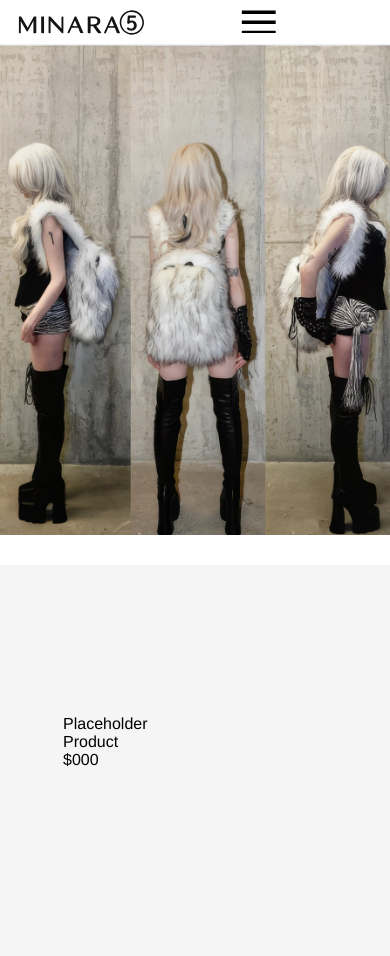
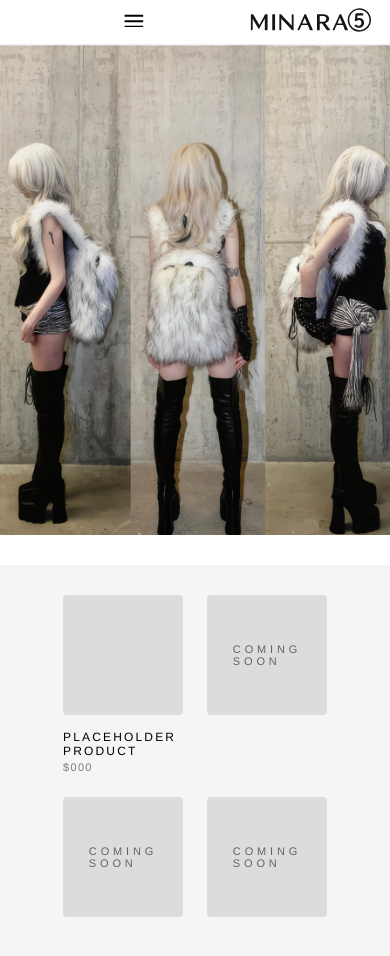
Before and after one commit to SupramXD/Minara5-website-HTML, a plain HTML site: page catalog.html in a window 390 px wide. Drawn offline with Linux system fonts and the light colour scheme.

Commit message:
Update catalog.html

```diff
--- a/catalog.html
+++ b/catalog.html
@@ -15,7 +15,9 @@ body{
     color:#000;
 }
 
-/* HEADER (DESKTOP – UNCHANGED) */
+/* ============================
+   HEADER (DESKTOP ORIGINAL)
+   ============================ */
 header{
   position:fixed;
   top:0; left:0; right:0;
@@ -30,7 +32,19 @@ header{
   border-bottom:1px solid #eee;
 }
 
-/* clickable logo (desktop unchanged) */
+/* left desktop nav */
+.left-nav a{
+  font-size:12px;
+  text-transform:uppercase;
+  letter-spacing:1px;
+  color:#000;
+  margin-top:4px;
+  text-decoration:none;
+  transition:opacity .25s;
+}
+.left-nav a:hover { opacity:0.6; }
+
+/* center logo (desktop) */
 .center-logo-link {
   position:absolute;
   left:50%;
@@ -43,17 +57,7 @@ header{
   pointer-events:none;
 }
 
-/* left desktop nav (unchanged) */
-.left-nav a{
-  font-size:12px;
-  text-transform:uppercase;
-  letter-spacing:1px;
-  color:#000;
-  margin-top:4px;
-  text-decoration:none;
-}
-
-/* desktop right nav (THIS GETS HIDDEN ONLY ON MOBILE) */
+/* right desktop nav */
 nav ul{
   list-style:none;
   display:flex;
@@ -65,23 +69,28 @@ nav ul li a{
   text-transform:uppercase;
   letter-spacing:1px;
   color:#000;
+  text-decoration:none;
   display:flex;
   align-items:center;
   gap:6px;
-  text-decoration:none;
+  transition:opacity .25s;
 }
+nav ul li a:hover { opacity:0.6; }
+
 .question-icon{height:14px;}
 .desktop-icon{height:12px;}
 
 
-/* MAIN LAYOUT (unchanged desktop) */
+/* ========================
+   MAIN LAYOUT (UNCHANGED)
+   ======================== */
 .catalog-wrap{
     margin-top:45px;
     display:flex;
     width:100%;
 }
 .left-image{width:50%;overflow:hidden;background:#000;}
-.left-image img{width:100%;display:block;}
+.left-image img{width:100%;object-fit:contain;display:block;}
 .right-side{width:50%;background:#f5f5f5;padding:70px 40px 80px;}
 .catalog-container{position:sticky;top:45px;}
 .catalog-title{
@@ -92,19 +101,57 @@ nav ul li a{
     margin-top:15px;
     margin-bottom:45px;
 }
+
+/* PRODUCT GRID */
 .grid{
     display:grid;
     grid-template-columns:repeat(2,150px);
     gap:32px 42px;
 }
+.product-box{
+    width:150px;
+    height:150px;
+    background:#dcdcdc;
+    border-radius:4px;
+    position:relative;
+}
+.product-box:hover{background:#c8c8c8;}
+.coming-soon::after{
+    content:"COMING SOON";
+    position:absolute;
+    top:50%;left:50%;
+    transform:translate(-50%, -50%);
+    font-size:11px;
+    letter-spacing:0.35em;
+    opacity:0.55;
+    text-transform:uppercase;
+}
 
-/* MOBILE SLIDEOUT MENU */
+/* RESTORE HIGH-FASHION TEXT FOR PRODUCT NAME */
+.product-name{
+    margin-top:15px;
+    font-size:12px;
+    text-transform:uppercase;
+    letter-spacing:0.18em;
+}
+
+/* price */
+.price{
+    opacity:0.5;
+    font-size:11px;
+    letter-spacing:0.12em;
+    margin-top:3px;
+}
+
+/* ============================
+   MOBILE MENU SLIDEOUT
+   ============================ */
 .menu-icon{
   display:none;
   cursor:pointer;
 }
 .menu-icon img{
-  height:26px;
+  height:14px; /* 50% smaller than before */
 }
 
 .slideout{
@@ -118,9 +165,8 @@ nav ul li a{
   transition:right .33s ease;
   padding:50px 35px;
 }
-.slideout.open{
-  right:0;
-}
+.slideout.open{right:0;}
+
 .close-btn{
   position:absolute;
   top:20px;
@@ -128,6 +174,7 @@ nav ul li a{
   font-size:35px;
   cursor:pointer;
 }
+
 .slideout a{
   display:block;
   font-size:23px;
@@ -139,37 +186,38 @@ nav ul li a{
 }
 
 
-/* ============================================================
-   MOBILE ONLY — DESKTOP UNTOUCHED
-============================================================ */
+
+/* ============================
+   MOBILE ONLY (DESKTOP PERFECT)
+   ============================ */
 @media(max-width:900px){
 
-  /* remove DESKTOP HOME */
+  /* remove original HOME left nav */
   .left-nav { display:none; }
 
-  /* remove desktop right icons ONLY on mobile */
+  /* remove desktop right icons */
   nav ul { display:none; }
 
-  /* move minara logo to left instead of center */
+  /* move logo to the RIGHT */
   .center-logo-link{
     position:static;
     transform:none;
-    margin-top:4px;
+    order:2;
   }
   .center-logo{
-    height:25px;
+    height:24px;
   }
 
-  /* show menu icon on right */
+  /* menu icon appears on LEFT */
   .menu-icon{
     display:block;
+    order:1;
   }
 
-  /* rearrange header to space elements */
   header{
-    justify-content:space-between;
     padding:6px 18px;
     align-items:center;
+    justify-content:space-between;
   }
 
   .catalog-wrap{flex-direction:column;}
@@ -191,6 +239,7 @@ nav ul li a{
       width:120px;
       height:120px;
   }
+
 }
 </style>
 </head>
@@ -198,17 +247,17 @@ nav ul li a{
 
 <header>
 
-  <!-- Minara logo (moves left on mobile) -->
+  <!-- MOBILE MENU (left on mobile) -->
+  <div class="menu-icon" onclick="openMenu()">
+      <img src="menu.svg">
+  </div>
+
+  <!-- LOGO (right on mobile, centered on desktop) -->
   <a href="index.html" class="center-logo-link">
       <img src="minara 5 transparent 2.svg" class="center-logo">
   </a>
 
-  <!-- MENU ICON (mobile only) -->
-  <div class="menu-icon" onclick="openMenu()">
-      <img src="menu.svg">
-  </div>
-
-  <!-- Right nav (desktop only, hidden on mobile) -->
+  <!-- DESKTOP RIGHT NAV (restored) -->
   <nav>
     <ul>
       <li>
@@ -217,6 +266,7 @@ nav ul li a{
           <span>Contact</span>
         </a>
       </li>
+
       <li>
         <a href="auth.html">
           <img src="head shoulder.svg" class="desktop-icon">
@@ -228,7 +278,7 @@ nav ul li a{
 
 </header>
 
-<!-- SLIDEOUT MENU -->
+<!-- MOBILE SLIDEOUT MENU -->
 <div class="slideout" id="menuPanel">
   <div class="close-btn" onclick="closeMenu()">×</div>
 
@@ -260,7 +310,6 @@ nav ul li a{
               <div><div class="product-box coming-soon"></div></div>
               <div><div class="product-box coming-soon"></div></div>
               <div><div class="product-box coming-soon"></div></div>
-
           </div>
 
       </div>
```
